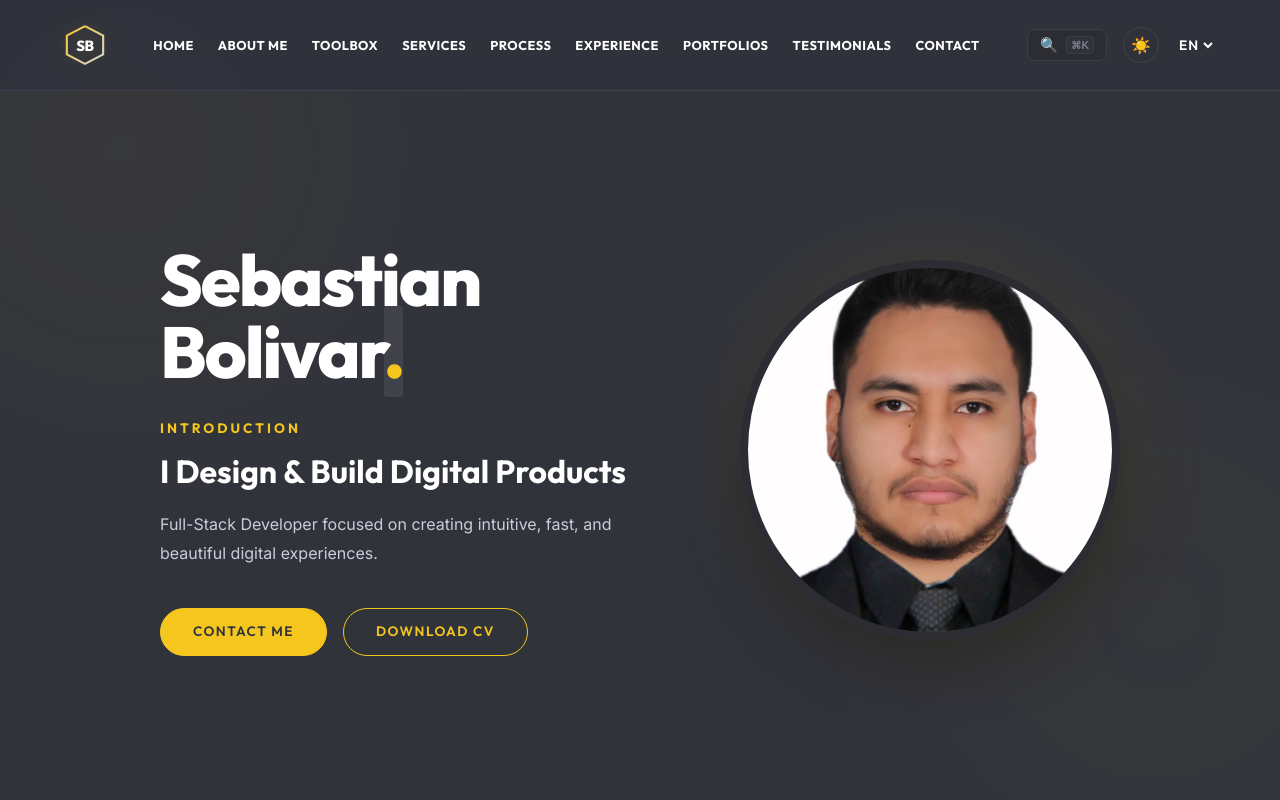
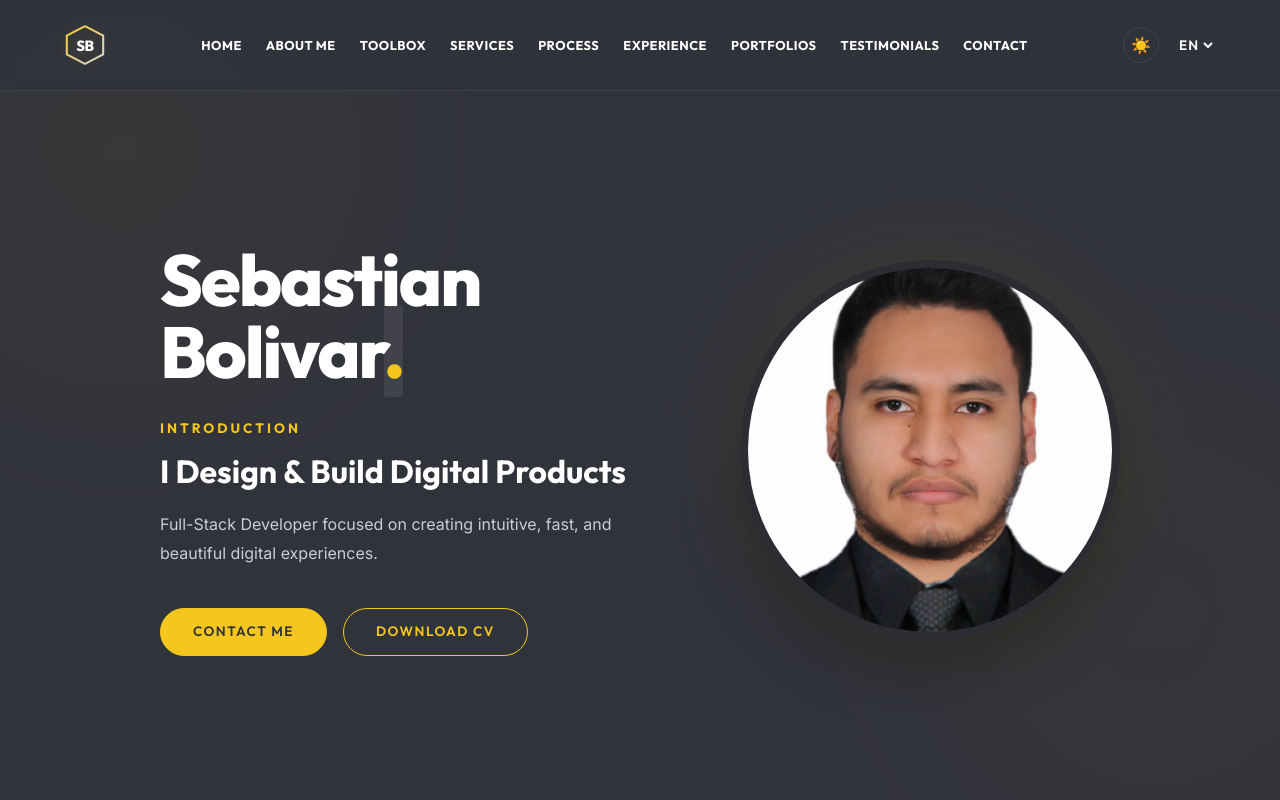
Before and after one commit to SebastianBolivar01/portfolio_sebastian, a Next.js app: page / in a window 1280 px wide. Shown: the top 800 px of the page. Built offline with nearby package versions, Linux system fonts and the light colour scheme.

Commit message:
comandos

```diff
--- a/app/components/Header.tsx
+++ b/app/components/Header.tsx
@@ -11,7 +11,6 @@ interface HeaderProps {
   toggleTheme: () => void;
   handleLangChange: (e: React.ChangeEvent<HTMLSelectElement>) => void;
   onLogoClick?: () => void;
-  onSearchClick?: () => void;
 }
 
 export default function Header({
@@ -21,8 +20,7 @@ export default function Header({
   lang,
   toggleTheme,
   handleLangChange,
-  onLogoClick,
-  onSearchClick
+  onLogoClick
 }: HeaderProps) {
   const [isMenuOpen, setIsMenuOpen] = useState(false);
 
@@ -81,14 +79,6 @@ export default function Header({
           {mounted && (
             <>
               <button
-                className="search-trigger-btn"
-                onClick={onSearchClick}
-                title="Command Palette (Ctrl+K)"
-              >
-                <span className="search-icon">🔍</span>
-                <kbd className="search-kbd">⌘K</kbd>
-              </button>
-              <button
                 onClick={toggleTheme}
                 className="theme-toggle"
                 aria-label="Toggle Theme"
--- a/app/page.tsx
+++ b/app/page.tsx
@@ -70,7 +70,6 @@ export default function Home() {
             toggleTheme={toggleTheme}
             handleLangChange={handleLangChange}
             onLogoClick={handleLogoClick}
-            onSearchClick={() => setIsCmdOpen(true)}
           />
 
           <main>
```
